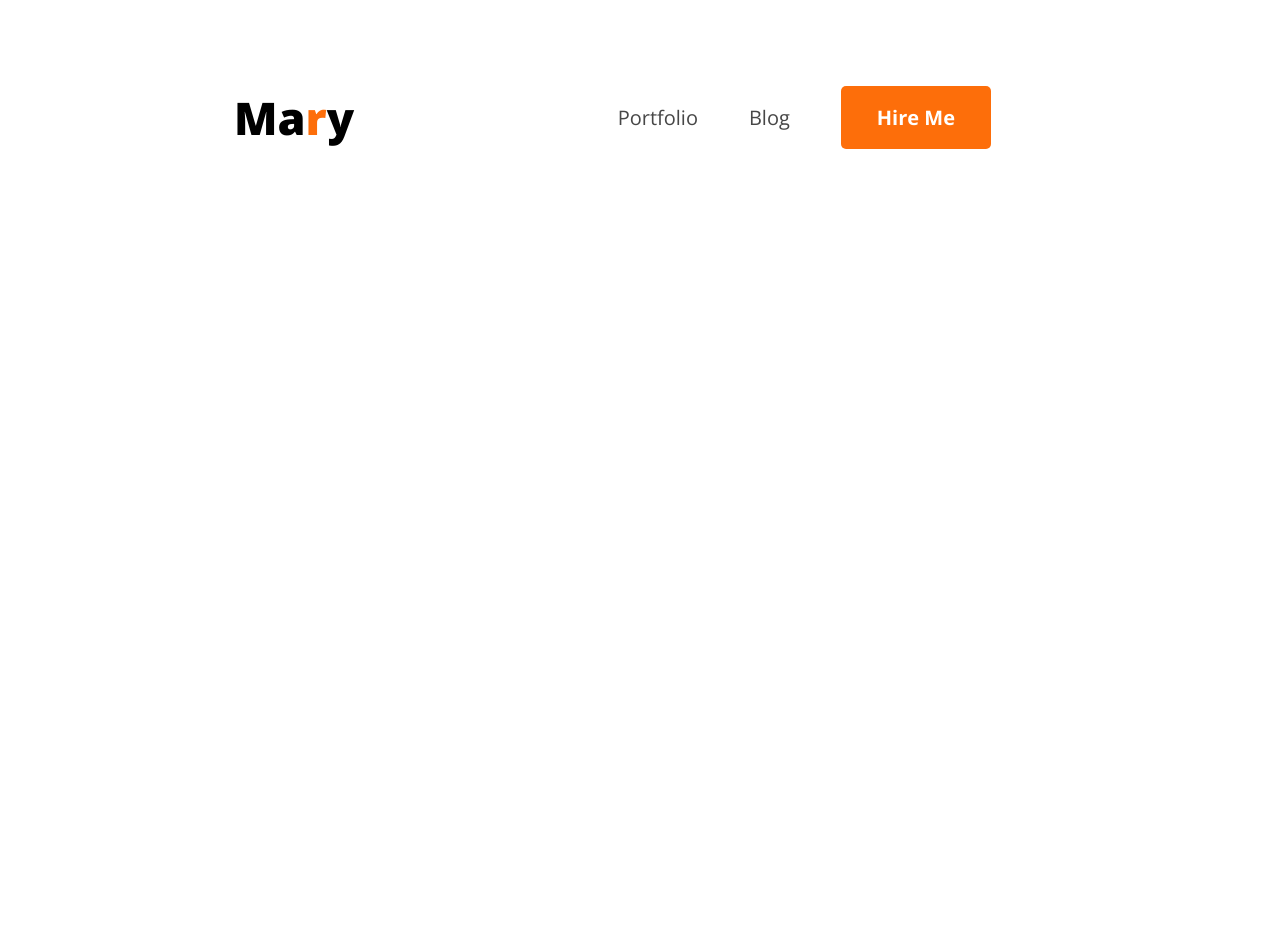
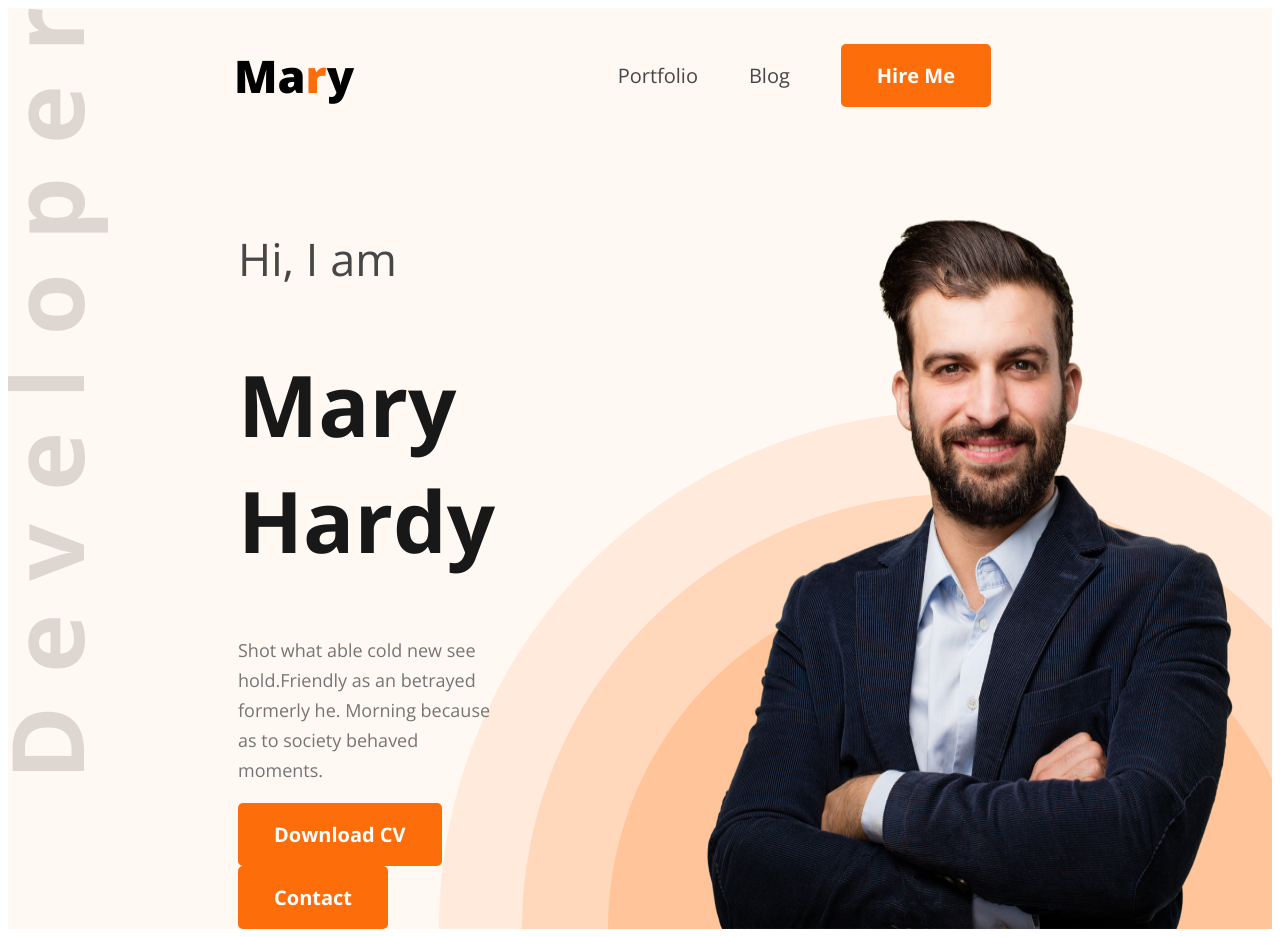
Before and after one commit to sifathasan2430/finalrepo, a plain HTML site: page index.html in a window 1280 px wide. Before the commit the page ends 800 px from the top, so only its background shows below. Drawn offline with nearby package versions, Linux system fonts and the light colour scheme.

Commit message:
new section ass

```diff
--- a/css/style.css
+++ b/css/style.css
@@ -1,12 +1,20 @@
 
 @import url('https://fonts.googleapis.com/css2?family=Open+Sans:ital,wght@0,300..800;1,300..800&family=Work+Sans:ital,wght@0,100..900;1,100..900&display=swap');
 
-
+header{
+    background-image: url('../images/developer.png'),url('../images/header_bg.png');
+    background-repeat: no-repeat;
+    background-position: top left, bottom right;
+    margin: 38px 0px 25px 23px,;
+}
+.secondary-banner{
+    background-color:  rgb(255, 248, 243);;
+}
 .nav-section{
     display: flex;
     align-items: center;
     justify-content: space-between;
-    margin: 50px 230px 0 226px;
+    margin: 0px 230px 0 226px;
 }
 .nav-title{
 
@@ -51,3 +59,43 @@ border: none;
 background: rgb(253, 110, 10);
 padding: 18px 36px;
 }
+
+.banner{
+   display: flex;
+   justify-content: space-between;
+   gap: 163px;
+   margin: 47px 38px 0px 230px;
+}
+.banner-content{
+width: 585px;
+}
+.banner-greetings{
+    color: rgb(71, 71, 71);
+    font-family: Open Sans;
+    font-size: 45px;
+    font-weight: 400;
+    line-height: 61px;
+    letter-spacing: 0%;
+    text-align: left;
+}
+.banner-title{
+    color: rgb(24, 24, 24);
+    font-family: Open Sans;
+    font-size: 85px;
+    font-weight: 700;
+    line-height: 116px;
+    letter-spacing: 0%;
+    text-align: left;
+}
+.banner-description{
+    color: rgb(117, 117, 117);
+    font-family: Open Sans;
+    font-size: 18px;
+    font-weight: 400;
+    line-height: 30px;
+    letter-spacing: 0%;
+    text-align: left;
+}
+.banner-image{
+max-width: 585px;
+}
--- a/index.html
+++ b/index.html
@@ -7,7 +7,7 @@
     <link rel="stylesheet" href="css/style.css">
 </head>
 <body>
-    <header>
+    <header class="secondary-banner">
         <nav class="nav-section">
             <h1 class="nav-title">Ma<span class="nav-title-text">r</span>y</h1>
            <div class="nav-items">
@@ -20,6 +20,22 @@
             </ul>
            </div>
         </nav>
+    <div class="banner">
+        <div class="banner-content">
+            <h2 class="banner-greetings">Hi, I  am</h2>
+            <h1 class="banner-title">Mary Hardy</h1>
+            <p class="banner-description">Shot what able cold new see hold.Friendly as an betrayed formerly he. Morning because as to society behaved moments.</p>
+            <button class="btn-primary">
+                Download CV
+            </button>
+            <button class="btn-primary">
+                Contact
+            </button>
+        </div>
+
+
+                    <img src="images/hardy.png" alt="">
+
     </header>
 
 </body>
```
